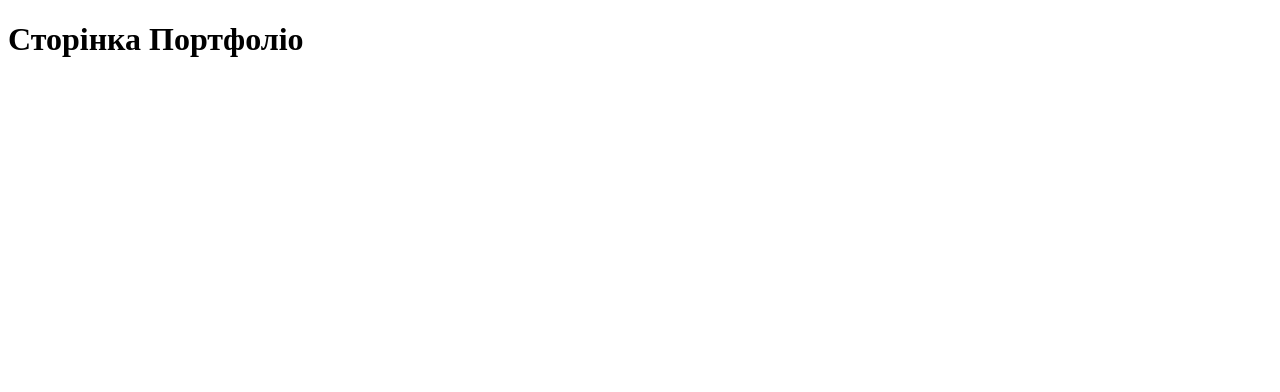
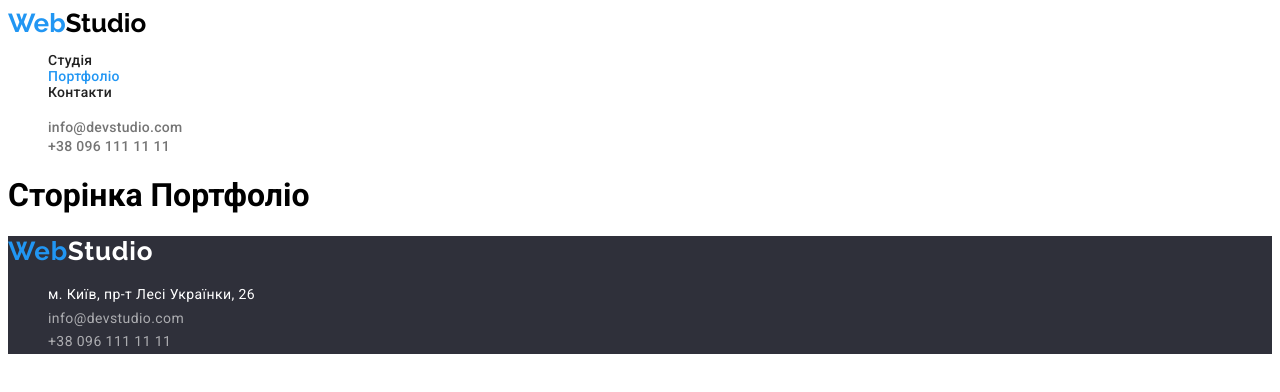
Before and after one commit to 8Anastasiia8/goit-markup-hw-002, a plain HTML site: page portfolio.html in a window 1280 px wide. Drawn offline with Linux system fonts and the light colour scheme.

Commit message:
Changes 2

```diff
--- a/css/styles.css
+++ b/css/styles.css
@@ -30,6 +30,10 @@ body {
 .site-nav .nav:focus {
   color: #2196f3;
 }
+.site-nav .current {
+  color: #2196f3;
+}
+
 .contacts-list {
   font-weight: 500;
   font-size: 14px;
--- a/portfolio.html
+++ b/portfolio.html
@@ -4,9 +4,72 @@
     <meta charset="UTF-8" />
     <meta http-equiv="X-UA-Compatible" content="IE=edge" />
     <meta name="viewport" content="width=device-width, initial-scale=1.0" />
-    <title>Document</title>
+    <title>Portfolio</title>
+    <link rel="stylesheet" href="./css/styles.css" />
+    <link rel="preconnect" href="https://fonts.googleapis.com" />
+    <link rel="preconnect" href="https://fonts.gstatic.com" crossorigin />
+    <link
+      href="https://fonts.googleapis.com/css2?family=Raleway:wght@700&family=Roboto:wght@400;500;700;900&display=swap"
+      rel="stylesheet"
+    />
   </head>
   <body>
-    <h1>Сторінка Портфоліо</h1>
+    <header>
+      <a href="" class="link logo"><span class="logo-1">Web</span>Studio</a>
+      <nav>
+        <ul class="list site-nav">
+          <li>
+            <a href="" class="link nav">Студія</a>
+          </li>
+          <li>
+            <a href="./portfolio.html" class="link nav current">Портфоліо</a>
+          </li>
+          <li>
+            <a href="" class="link nav">Контакти</a>
+          </li>
+        </ul>
+      </nav>
+      <ul class="list">
+        <li class="contacts">
+          <a href="mailto:info@devstudio.com" class="link contacts-list"
+            >info@devstudio.com</a
+          >
+        </li>
+        <li class="contacts">
+          <a href="tel:+380961111111" class="link contacts-list"
+            >+38 096 111 11 11</a
+          >
+        </li>
+      </ul>
+    </header>
+    <main>
+      <h1>Сторінка Портфоліо</h1>
+    </main>
+    <footer class="footer">
+      <a href="" class="link logo-2"><span class="logo-1">Web</span>Studio</a>
+      <address>
+        <ul class="list">
+          <li class="list-address">
+            <a
+              href="https://goo.gl/maps/GRgKBhRYMdMoamfV8"
+              class="link address address-1"
+              target="_blank"
+              rel="noopener noreferrer nofollow"
+              >м. Київ, пр-т Лесі Українки, 26</a
+            >
+          </li>
+          <li class="list-address">
+            <a href="mailto:info@devstudio.com" class="link address"
+              >info@devstudio.com</a
+            >
+          </li>
+          <li class="list-address">
+            <a href="tel:+380961111111" class="link address"
+              >+38 096 111 11 11</a
+            >
+          </li>
+        </ul>
+      </address>
+    </footer>
   </body>
 </html>
```
Also changed, not shown: index.html (+1 -1 lines).
